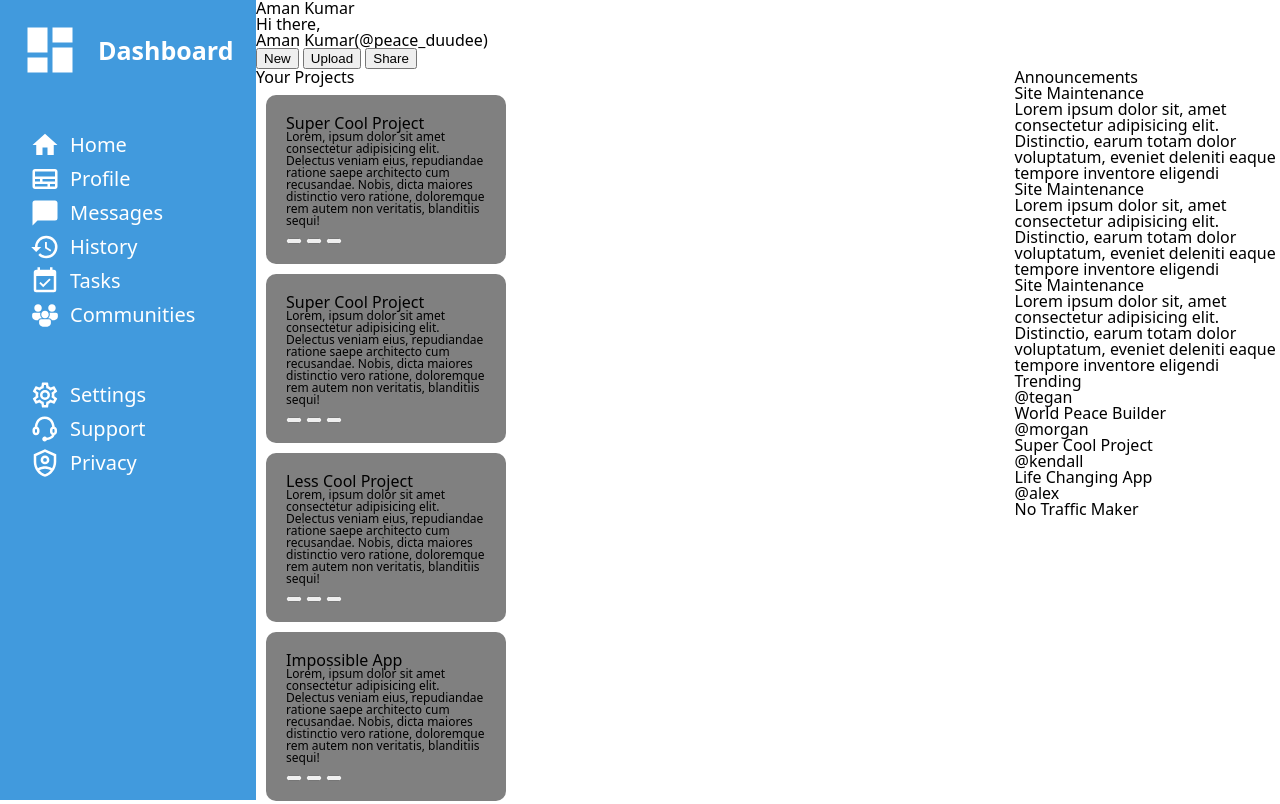
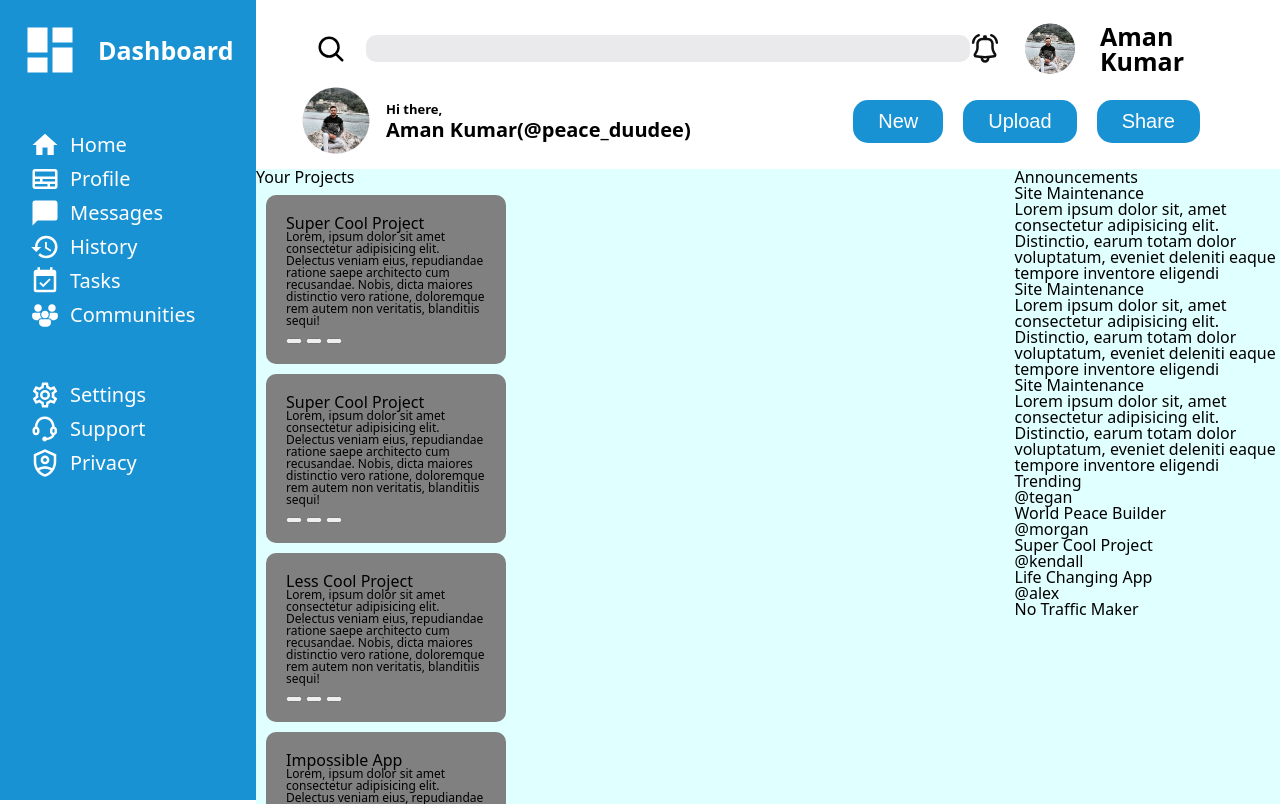
Before and after one commit to Peaceduudeee/Admin_Dashboard, a plain HTML site: page index.html in a window 1280 px wide. Shown: the top 804 px of the page. Drawn offline with Linux system fonts and the light colour scheme.

Commit message:
add profile pic, improve ui for header in main_content

```diff
--- a/index.html
+++ b/index.html
@@ -28,15 +28,19 @@
         <div class="mainContent">
             <div class="header">
                 <div class="headerFirst">
-                    <div class="srchIcon"></div>
-                    <div class="srchInput"></div>
-                    <div class="notificationIcon"></div>
-                    <div class="profileIcon"></div>
+                    <div class="left">
+                        <img src="icons/search-svgrepo-com.svg" alt="" srcset="" class="sizeIcon">
+                        <input type="text" class="searchBar">
+                    </div>
+                    <div class="right">
+                        <img src="icons/bell-ringing-svgrepo-com.svg" alt="" srcset="" class="sizeIcon">
+                        <img src="./images/Screenshot from 2023-11-02 13-54-04.png" alt="" width="60px">
                         <div class="name">Aman Kumar</div>
                     </div>
+                </div>
                 <div class="headerSecond">
-                    <div class="profilePhoto">
-                    </div>
+                    <div class="left">
+                        <img src="images/Screenshot from 2023-11-02 13-54-04.png" alt="" width="80px">
                         <div class="data">
                             <div class="greetings">Hi there,</div>
                             <div class="nameHandle">Aman Kumar(@peace_duudee)</div>
@@ -46,6 +50,7 @@
                         <button>New</button>
                         <button>Upload</button>
                         <button>Share</button>
+                    </div>
                 </div>
             </div>
             <div class="content">
--- a/style.css
+++ b/style.css
@@ -57,7 +57,7 @@ body{
 }
 
 .sidebar{
-	background-color: rgb(65, 154, 221);
+	background-color:#1992d4ff;
 	color: white;
 	padding: 10px;
 }
@@ -79,15 +79,93 @@ body{
 	height: 100vh;
 	grid-template-rows: 1fr 3.5fr;
 }
-
+.searchBar{
+	background-color: rgba(234, 234, 237, 0.985);
+	border-radius: 10px;
+	border-style:none;
+	border-color: white;
+	width: 600px;
+	height: 25px;
+	margin-left:10px;
+}
+.headerFirst{
+	display: flex;
+	justify-content: space-between;
+	flex-shrink:1;
+	margin-left: 40px;
+	padding: 20px;
+	padding-bottom: 5px;
+}
 .content{
 	display: grid;
 	grid-template-columns: 2fr 0.7fr;
 }
+
+.headerFirst .left{
+	display:flex;
+	align-items: center;
+	gap: 10px;
+}
+
+.headerFirst .right{
+	display: flex;
+	align-items: center;
+	gap:20px;
+}
+
+.headerFirst .right .name{
+	font-size: 25px;
+	font-weight: 700;
+}
+
 .dashBoardImage{
 	width: 60px;
 	height:60px;
 }
+
+.headerSecond{
+	display: flex;
+	align-items: center;
+	justify-content: space-between;
+	padding-left: 20px;
+	padding-right: 20px;
+}
+
+.headerSecond .left{
+	display: flex;
+	align-items: center;
+	gap: 10px;
+	margin-left: 20px;
+}
+
+.greetings{
+	font-size: 13px;
+	font-weight: 700;
+	margin-bottom: 4px;
+}
+.nameHandle{
+	font-size:20px;
+	font-weight: 700;
+}
+
+.headerSecond .btn{
+	display: flex;
+	gap: 20px;
+	margin-right: 60px;
+}
+
+.btn button{
+	border-radius: 15px;
+	padding: 10px 25px;
+	background-color:#1992d4ff;
+	font-size: 20px;
+	font-weight: 500px;
+	color: white;
+	border-color: white;
+	border-style:none;
+}
+
+
 
 .sidebar h1{
 	display:flex;
@@ -116,3 +194,7 @@ body{
 .cardContent{
 	font-size:12px;
 }
+.content{
+	background-color: lightcyan;
+	margin-top: 10px;
+}
```
Also changed, not shown: icons/bell-ring.svg (deleted), icons/bell-ringing-svgrepo-com.svg (added), images/Screenshot from 2023-11-02 13-54-04.png (added). Lines whose indentation alone changed are shown as unchanged.
